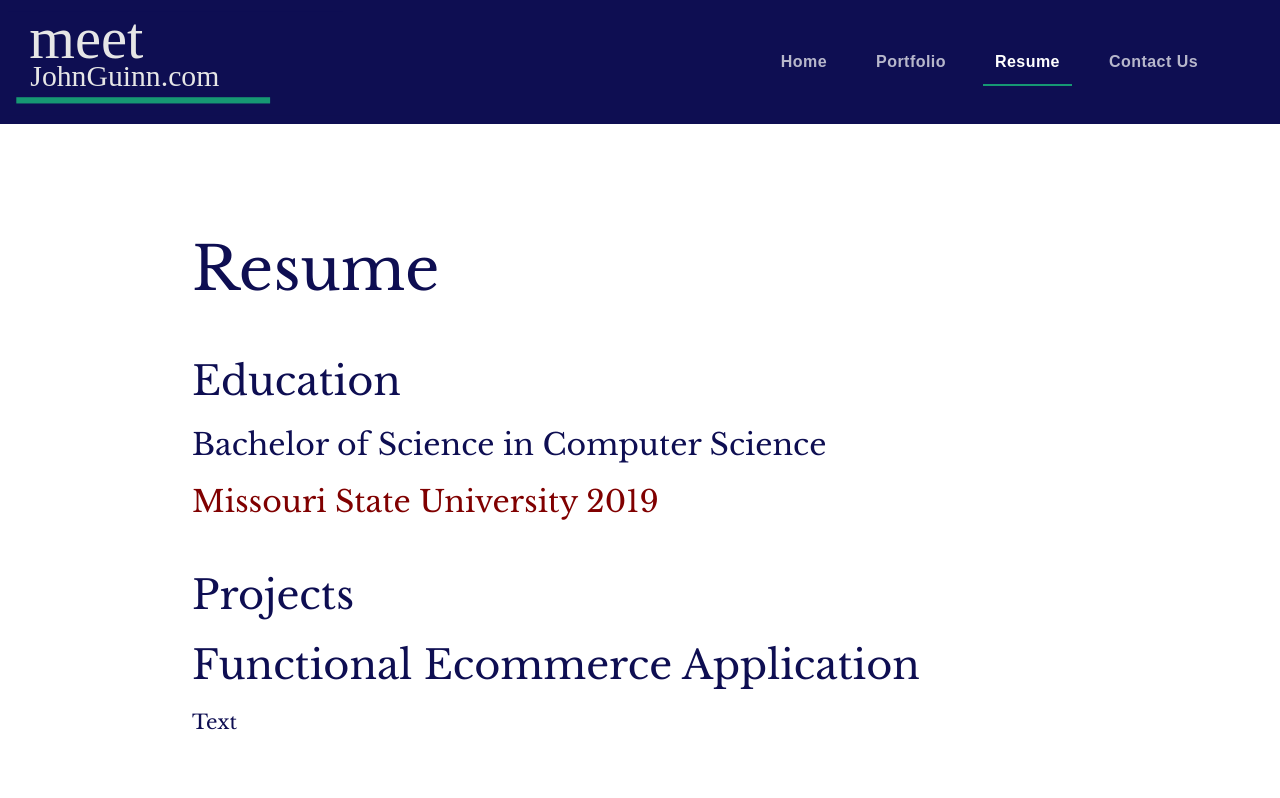
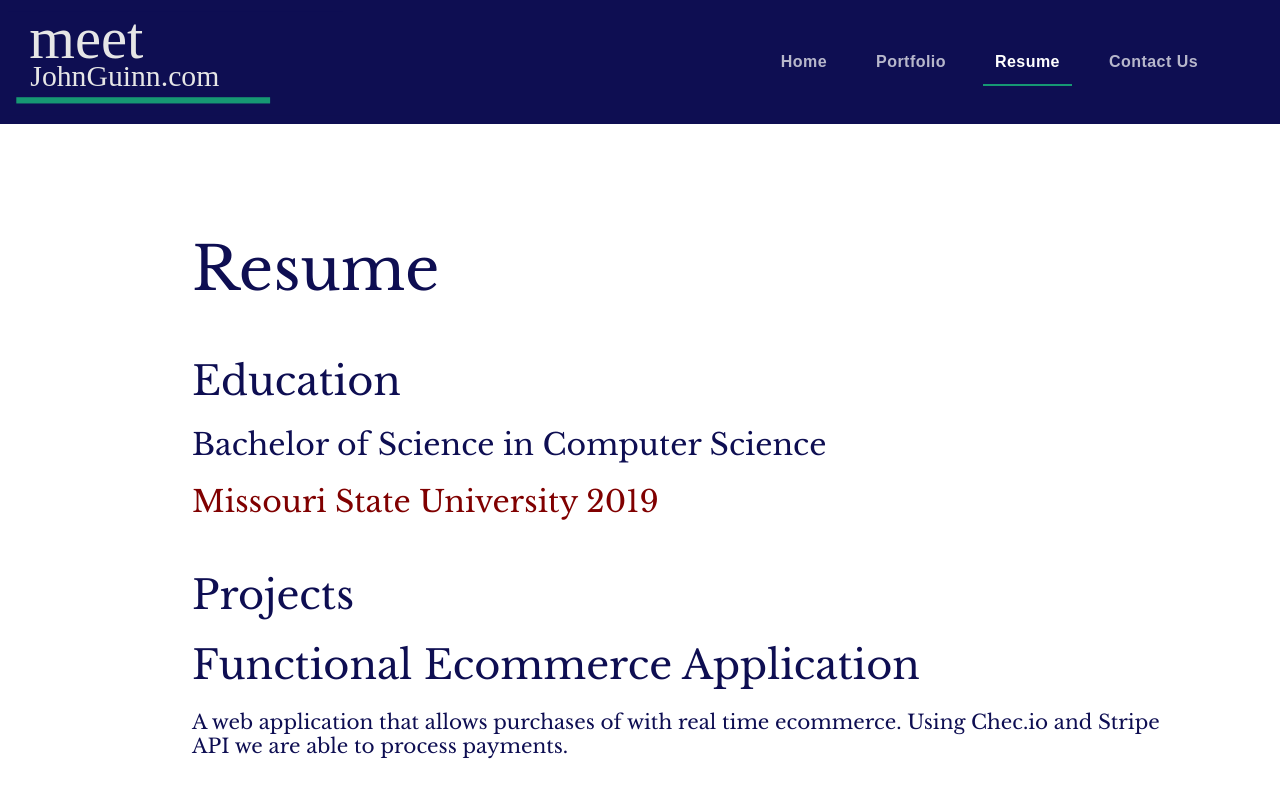
Before and after one commit to jguinn124/meetJohnGuinn, a React (Create React App) app: page /resume in a window 1280 px wide. Shown: the top 798 px of the page. Built offline with nearby package versions, Linux system fonts and the light colour scheme; a web font is replaced by a local one.

Commit message:
Update About.js

```diff
--- a/src/components/About.js
+++ b/src/components/About.js
@@ -123,7 +123,9 @@ export default function LandingPage() {
                   paddingTop: "20px",
                 }}
               >
-                Text
+                A web application that allows purchases of with real time
+                ecommerce. Using Chec.io and Stripe API we are able to process
+                payments.
               </div>
             </Grid>
           </Grid>
```
